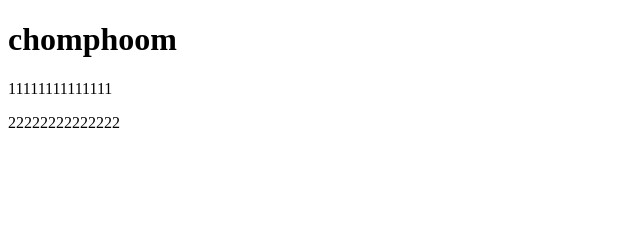
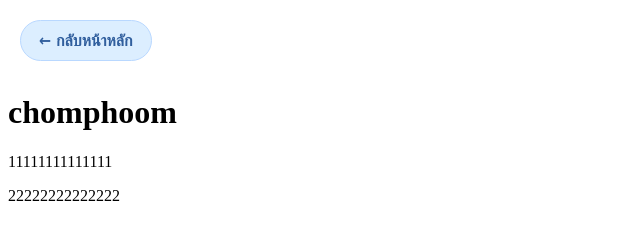
Before and after one commit to WaySpaceOrg/php_7018, a plain HTML site: page Lesson1/ex1.html in a window 1280 px wide. Shown: the whole page, without its empty margins (0-640 px from the left). Drawn offline with Linux system fonts and the light colour scheme.

Commit message:
Add back to homepage link to lesson page

```diff
--- a/Lesson1/ex1.html
+++ b/Lesson1/ex1.html
@@ -5,6 +5,8 @@
   <title>ประวัติส่วนตัว</title>
 </head>
 <body>
+  <a href="../index.html" style="display:inline-block;margin:12px;padding:10px 18px;background:#dceeff;color:#315f9e;border:1px solid #b9d8ff;border-radius:24px;text-decoration:none;font-family:Tahoma,sans-serif;font-weight:bold;">← กลับหน้าหลัก</a>
+
   <h1>chomphoom</h1>
   <p>11111111111111</p>
   <p>22222222222222</p>
```
